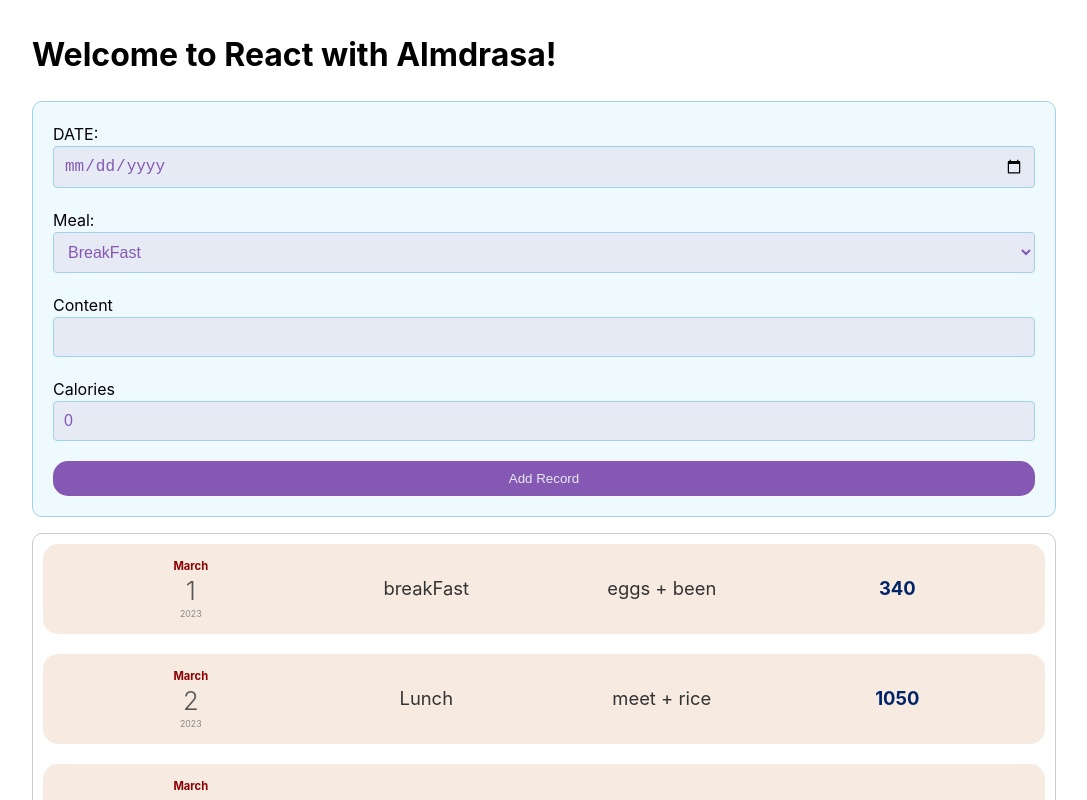
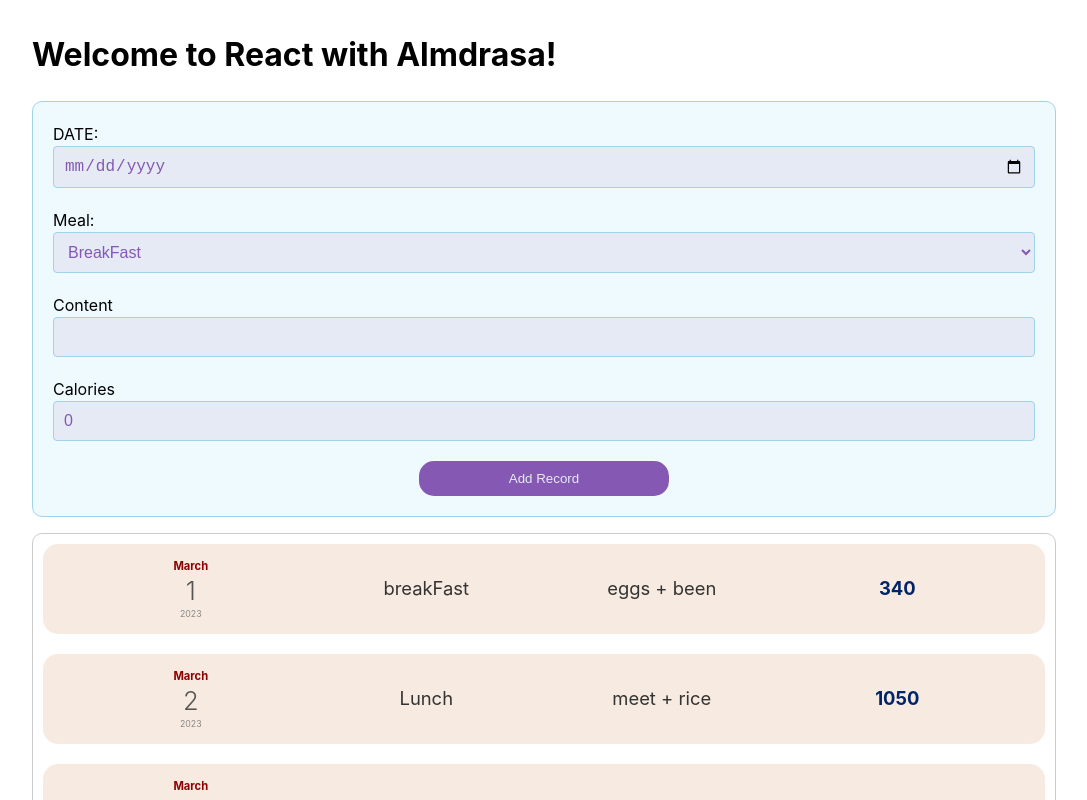
Before and after one commit to Omarjavascript/Calorie_Records_Refresh, a React (Vite) app: page / in a window 1280 px wide. Shown: the top 800 px of the page, without its empty margins (96-1183 px from the left). Built offline with nearby package versions, Linux system fonts and the light colour scheme.

Commit message:
USE GRID STYLE CSS

```diff
--- a/src/components/edit/CalorieRecordEdit.module.css
+++ b/src/components/edit/CalorieRecordEdit.module.css
@@ -8,7 +8,7 @@
 }
 
 .form label {
-  color: var(--theme-color-dark);
+  color: var(--theme-background-dark);
   margin-right: 30px;
   margin-bottom: 10px;
 }
@@ -51,3 +51,17 @@
   background-color: var(--theme-background-light);
   color: maroon;
 }
+.footer {
+  grid-column: 1 /-1;
+  justify-self: center;
+  width: 50%;
+  max-width: 250px;
+}
+
+@media (min-width: 786px) {
+  .form {
+    grid-template-columns: repeat(2, auto, 1fr);
+    grid-template-rows: repeat(2, 1fr), minmax(40px, auto);
+    column-gap: 1rem;
+  }
+}
```
